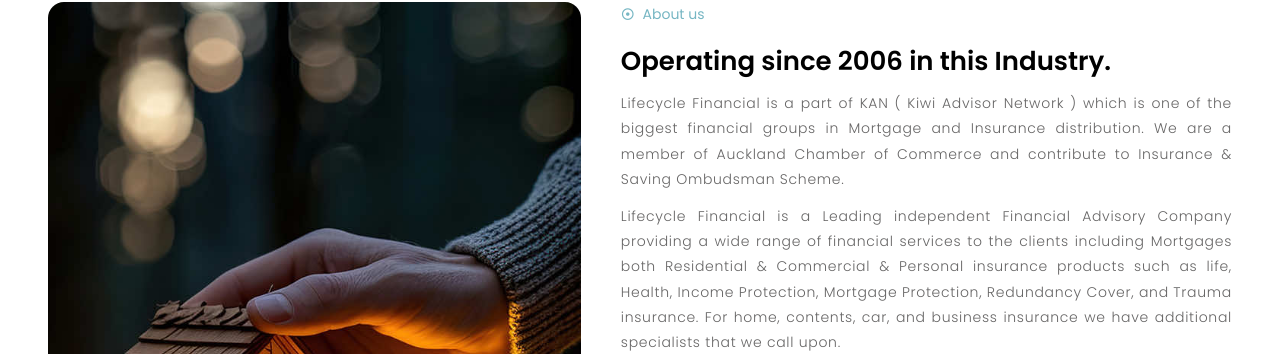
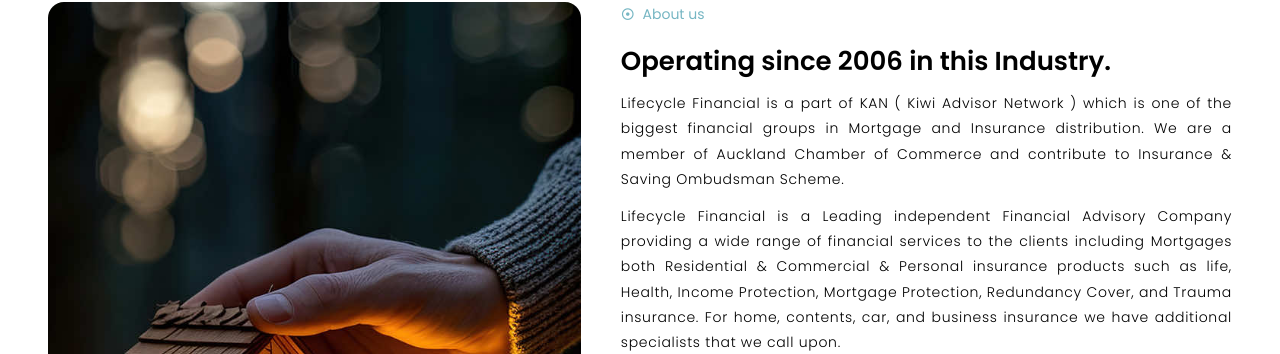
Before and after one commit to Giftechies/lifecycle-insurance, a Next.js app: page /About-us in a window 1280 px wide. Shown: the part 446-800 px from the top of the page. Built offline with nearby package versions, Linux system fonts and the light colour scheme; no server answers.

Commit message:
font issue

```diff
--- a/src/app/About-us/page.jsx
+++ b/src/app/About-us/page.jsx
@@ -29,7 +29,7 @@ export default function about() {
                     Operating since 2006 in this Industry.
                   </h2>
                 </div>
-                <div className="right text-[var(--secgr)]  ">
+                <div className="right text-black font-medium ">
                   <p className="  text-[14px]  font-extralight tracking-wider leading-6  text-justify    mt-3 ">
                     Lifecycle Financial is a part of KAN ( Kiwi Advisor Network
                     ) which is one of the biggest financial groups in Mortgage
```
